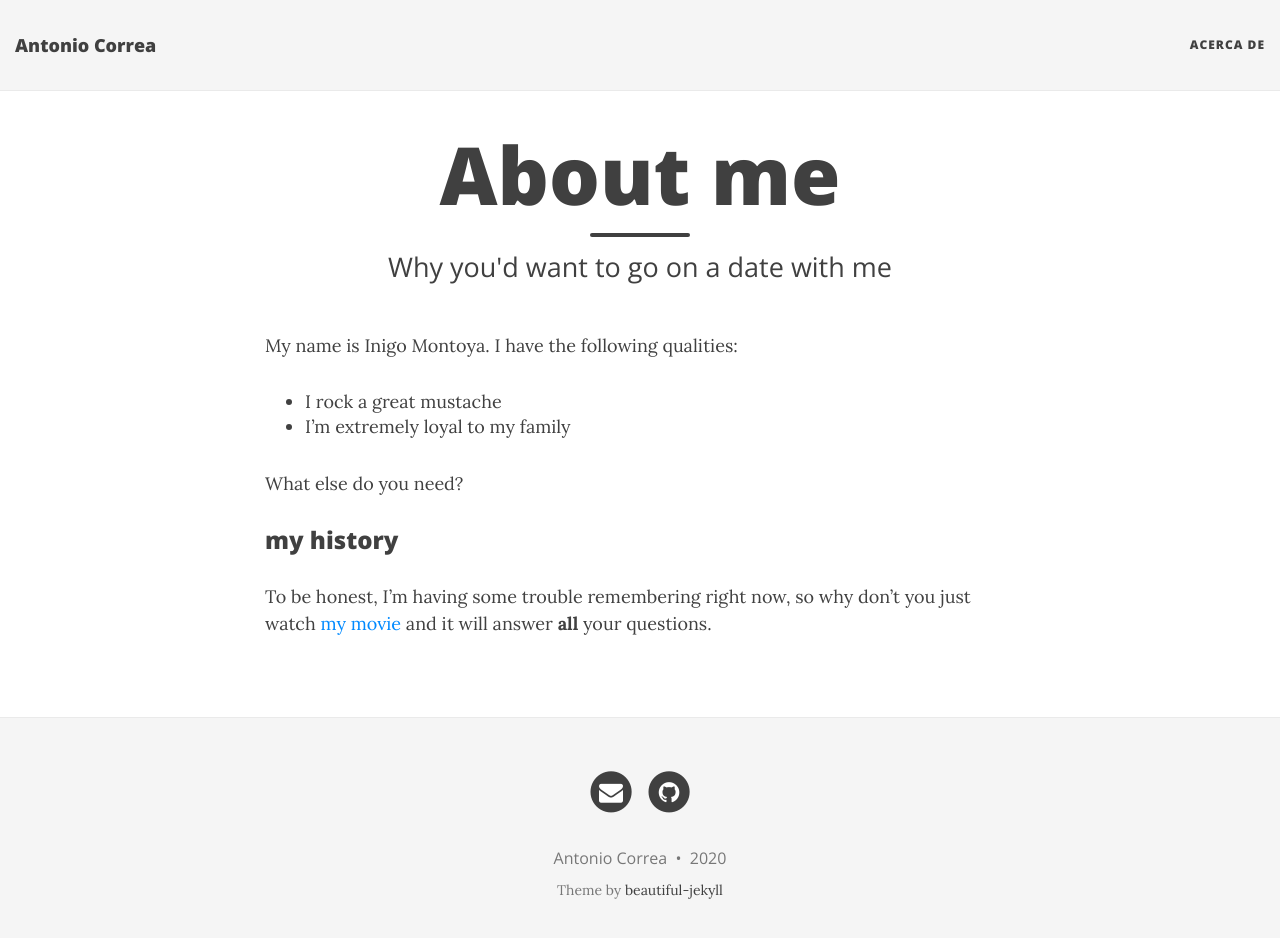
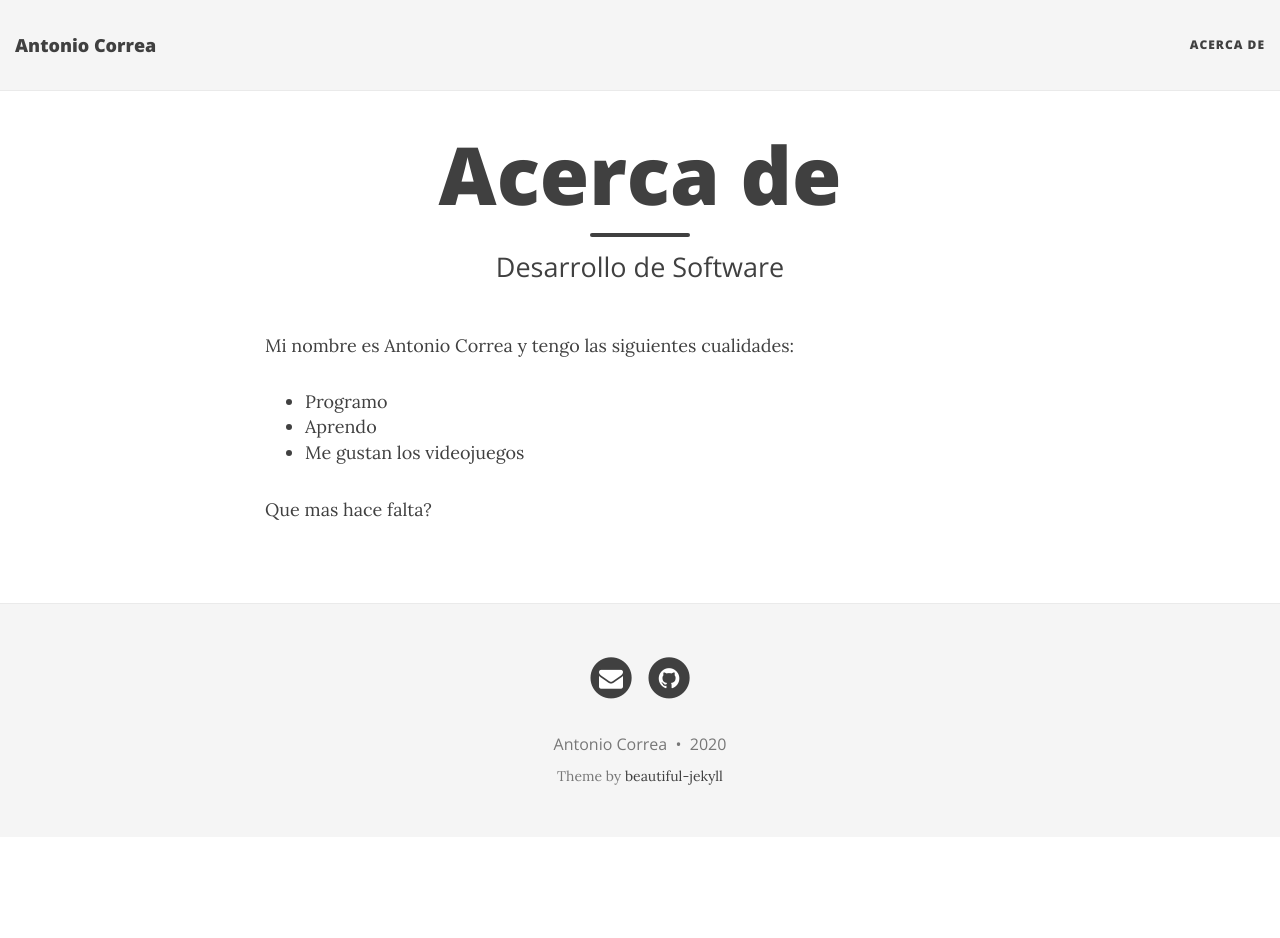
Before and after one commit to AntonCorrea/antoncorrea.github.io, a Jekyll site: the page built from aboutme.md, in a window 1280 px wide and 951 px high. Shown: the top 938 px of the window. Built offline with Jekyll 4.4.1, drawn with Linux system fonts in a browser that asks for light colours; nearby versions of some CDN libraries.

Commit message:
Update aboutme.md

```diff
--- a/aboutme.md
+++ b/aboutme.md
@@ -1,16 +1,13 @@
 ---
 layout: page
-title: About me
-subtitle: Why you'd want to go on a date with me
+title: Acerca de
+subtitle: Desarrollo de Software
 ---
 
-My name is Inigo Montoya. I have the following qualities:
+Mi nombre es Antonio Correa y tengo las siguientes cualidades:
 
-- I rock a great mustache
-- I'm extremely loyal to my family
+- Programo
+- Aprendo
+- Me gustan los videojuegos
 
-What else do you need?
-
-### my history
-
-To be honest, I'm having some trouble remembering right now, so why don't you just watch [my movie](http://en.wikipedia.org/wiki/The_Princess_Bride_%28film%29) and it will answer **all** your questions.
+Que mas hace falta?
```
